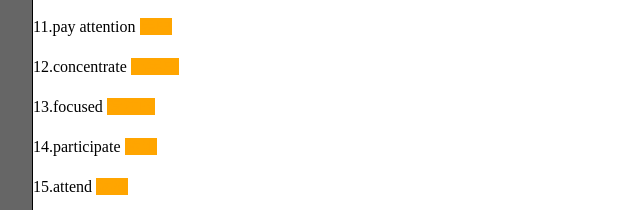
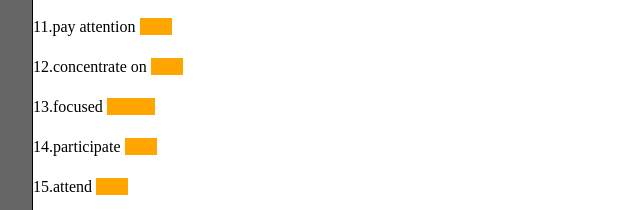
Before and after one commit to suizhuchen/suizhuchen.github.io, a plain HTML site: page index.html in a window 1280 px wide. Shown: the part 576-786 px from the top of the page, 198-838 px from the left. Drawn offline with Linux system fonts and the light colour scheme.

Commit message:
Update index.html

```diff
--- a/index.html
+++ b/index.html
@@ -51,7 +51,7 @@
             <p>9.phenomenon <span class="SelfCheck">现象</span></p>
             <p>10.focus on <span class="SelfCheck">集中</span></p>
             <p>11.pay attention <span class="SelfCheck">集中</span></p>
-            <p>12.concentrate <span class="SelfCheck">on集中</span></p>
+            <p>12.concentrate on <span class="SelfCheck">集中</span></p>
             <p>13.focused <span class="SelfCheck">专注的</span></p>
             <p>14.participate <span class="SelfCheck">参加</span></p>
             <p>15.attend <span class="SelfCheck">参加</span></p>
```
